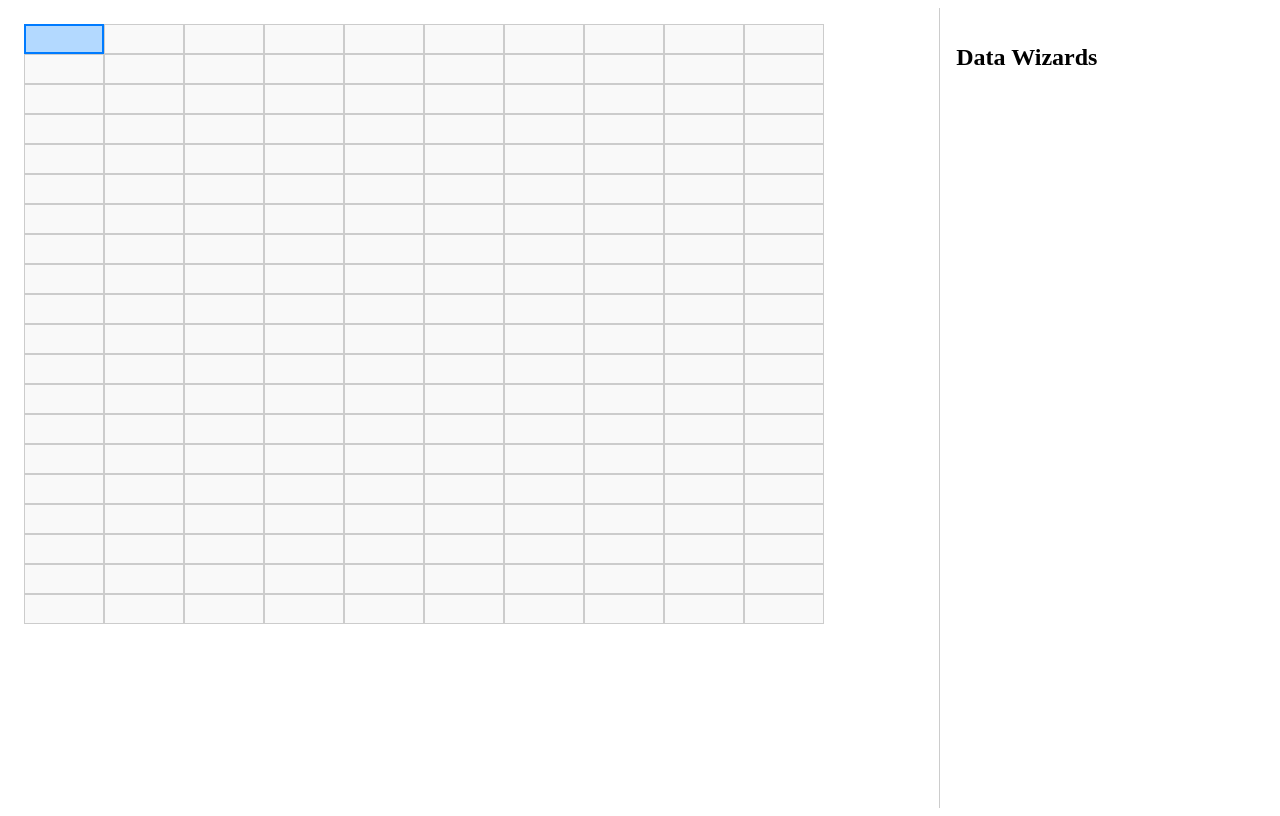
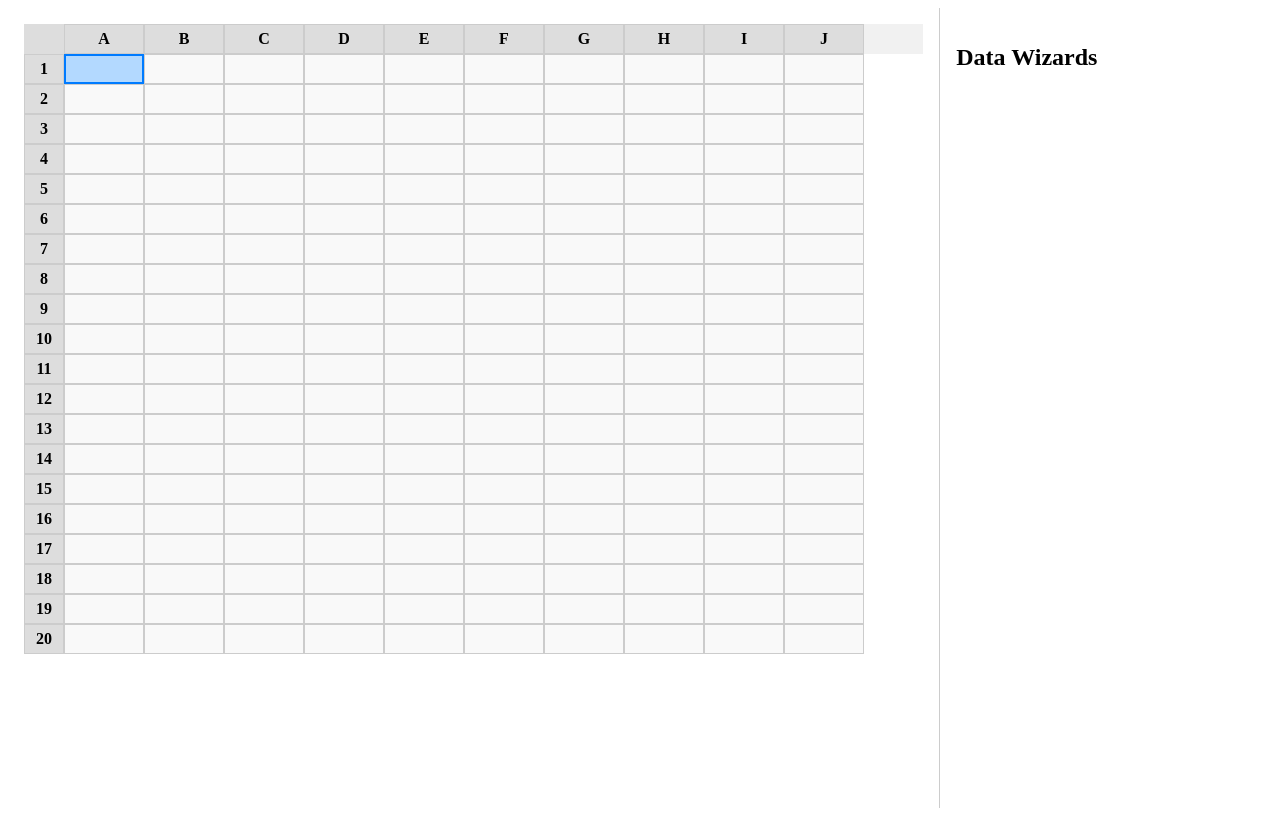
Before and after one commit to BenKalegin/xyt, a React (Vite) app: page / in a window 1280 px wide. Built offline with nearby package versions, Linux system fonts and the light colour scheme.

Commit message:
added column and row headers

```diff
--- a/src/components/Spreadsheet.css
+++ b/src/components/Spreadsheet.css
@@ -1,10 +1,57 @@
-.spreadsheet-grid {
+.spreadsheet-container {
     display: flex;
     flex-direction: column;
     outline: none;
     overflow: hidden;
     width: 100%;
     height: 100%;
+}
+
+.spreadsheet-header {
+    display: flex;
+    position: sticky;
+    top: 0;
+    background-color: #f1f1f1;
+    z-index: 1;
+}
+
+.column-header {
+    border: 1px solid #ccc;
+    width: 80px;
+    height: 30px;
+    display: flex;
+    align-items: center;
+    justify-content: center;
+    background-color: #ddd;
+    font-weight: bold;
+    box-sizing: border-box;
+}
+
+.row-header {
+    border: 1px solid #ccc;
+    width: 40px;
+    height: 30px;
+    display: flex;
+    align-items: center;
+    justify-content: center;
+    background-color: #ddd;
+    font-weight: bold;
+    position: sticky;
+    left: 0;
+    z-index: 1;
+    box-sizing: border-box;
+}
+
+.row-header-empty {
+    width: 40px;
+    height: 30px;
+    background-color: #ddd;
+    box-sizing: border-box;
+}
+
+.spreadsheet-body {
+    display: flex;
+    flex-direction: column;
 }
 
 .spreadsheet-row {
--- a/src/components/Spreadsheet.tsx
+++ b/src/components/Spreadsheet.tsx
@@ -42,15 +42,34 @@ const Spreadsheet: React.FC = () => {
         });
     };
 
+    const getColumnHeader = (index: number) => {
+        let column = "";
+        while (index >= 0) {
+            column = String.fromCharCode((index % 26) + 65) + column;
+            index = Math.floor(index / 26) - 1;
+        }
+        return column;
+    };
+
     return (
         <div
-            className="spreadsheet-grid"
+            className="spreadsheet-container"
             tabIndex={0}
             onKeyDown={handleKeyDown}
             ref={gridRef}
         >
+            <div className="spreadsheet-header">
+                <div className="row-header-empty" />
+                {Array.from({ length: VISIBLE_COLS }).map((_, colIndex) => (
+                    <div key={colIndex} className="column-header">
+                        {getColumnHeader(viewport.startCol + colIndex)}
+                    </div>
+                ))}
+            </div>
+            <div className="spreadsheet-body">
                 {Array.from({ length: VISIBLE_ROWS }).map((_, rowIndex) => (
                     <div key={rowIndex} className="spreadsheet-row">
+                        <div className="row-header">{viewport.startRow + rowIndex + 1}</div>
                         {Array.from({ length: VISIBLE_COLS }).map((_, colIndex) => {
                             const actualRow = viewport.startRow + rowIndex;
                             const actualCol = viewport.startCol + colIndex;
@@ -69,6 +88,7 @@ const Spreadsheet: React.FC = () => {
                     </div>
                 ))}
             </div>
+        </div>
     );
 };
 
```
Lines whose indentation alone changed are shown as unchanged.
